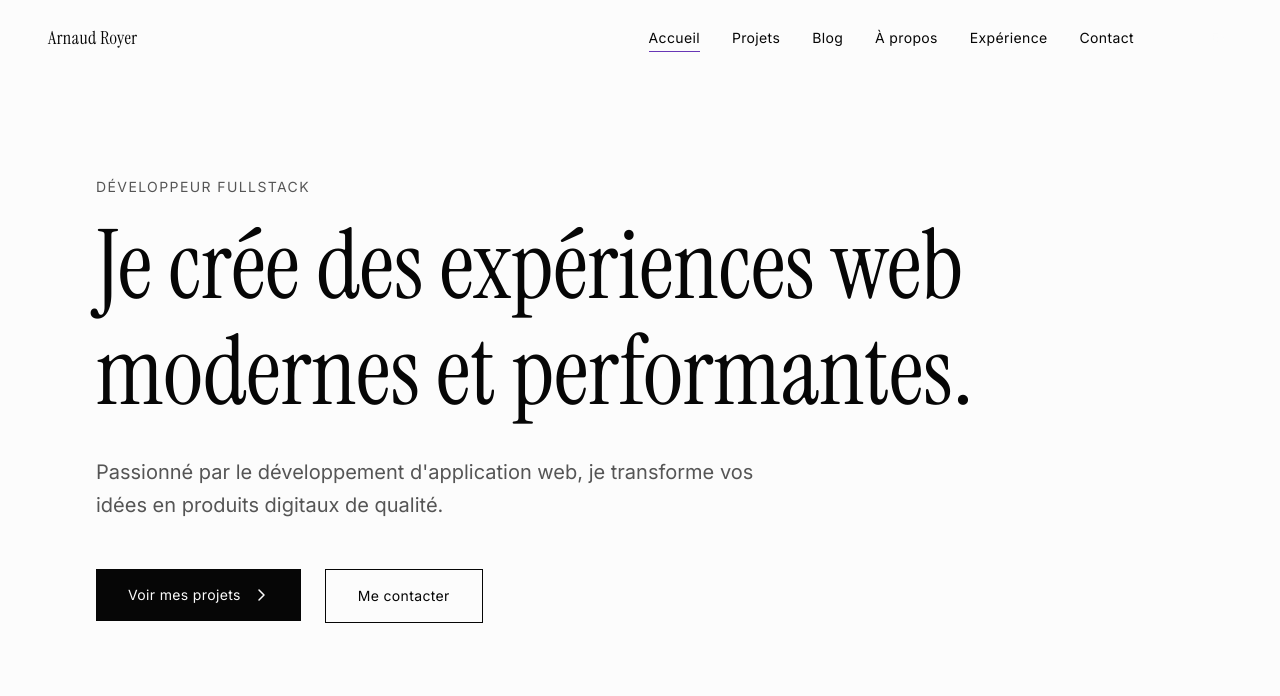
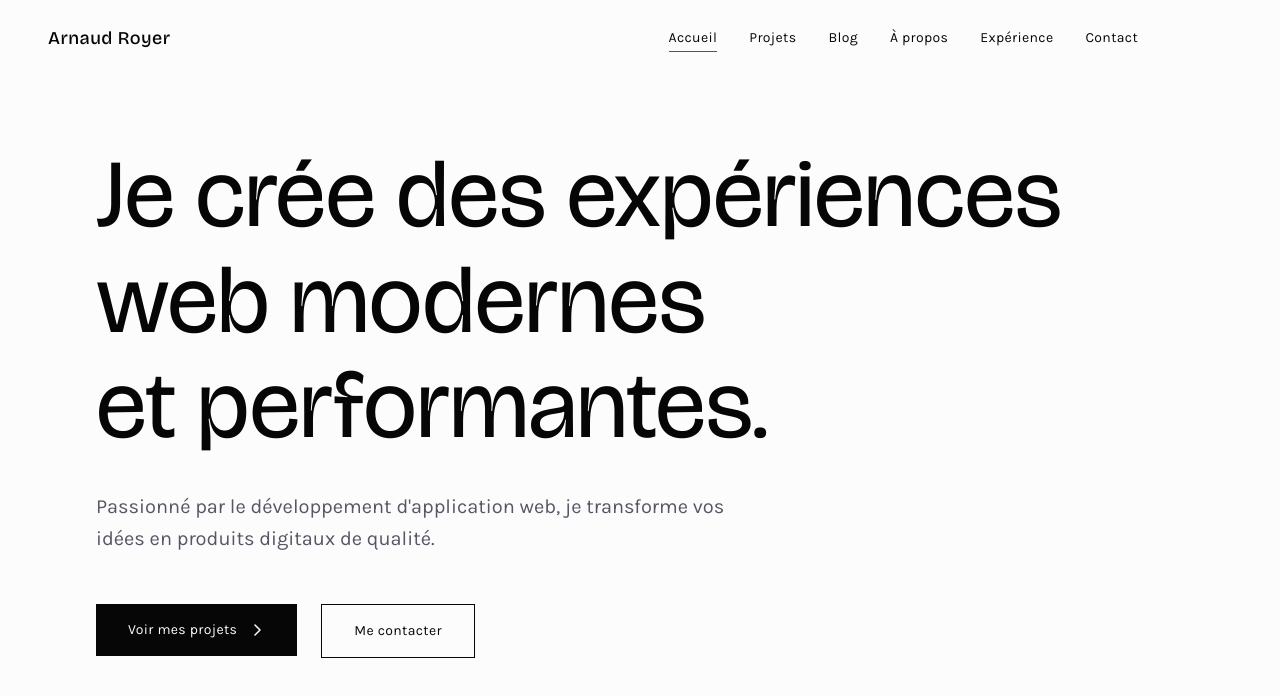
Before and after one commit to itsarnaud/Portfolio, a Next.js app: page /fr in a window 1280 px wide. Shown: the top 696 px of the page. Built offline with nearby package versions, Linux system fonts and the light colour scheme.

Commit message:
refactor: supprime les eyebrows au-dessus des titres et la police mono décorative

```diff
--- a/src/app/[locale]/about/page.tsx
+++ b/src/app/[locale]/about/page.tsx
@@ -60,7 +60,6 @@ const About = () => {
   return (
     <div className="min-h-screen pt-32 pb-24">
       <header ref={headerRef} className="px-6 md:px-12 lg:px-24 mb-24">
-        <p className="animate-in text-sm tracking-widest text-muted-foreground mb-4 font-mono">{t('label')}</p>
         <h1 className="animate-in text-4xl md:text-6xl lg:text-7xl font-display leading-tight mb-8 max-w-4xl text-balance">
           {t('title')}
         </h1>
@@ -101,7 +100,6 @@ const About = () => {
 
       <section className="px-6 md:px-12 lg:px-24 mb-32 py-24 bg-secondary/50">
         <div className="max-w-6xl mx-auto">
-          <p className="text-sm tracking-widest text-muted-foreground mb-4 font-mono">{t('skillsLabel')}</p>
           <AnimatedText trigger className="text-3xl md:text-4xl font-display mb-16">
             {t('skillsTitle')}
           </AnimatedText>
@@ -160,14 +158,13 @@ const About = () => {
 
       <section ref={valuesRef} className="px-6 md:px-12 lg:px-24 mb-32">
         <div className="max-w-6xl mx-auto">
-          <p className="text-sm tracking-widest text-muted-foreground mb-4 font-mono">{t('valuesLabel')}</p>
           <AnimatedText trigger className="text-3xl md:text-4xl font-display mb-16">
             {t('valuesTitle')}
           </AnimatedText>
           <div className="grid sm:grid-cols-2 gap-8">
             {values.map((value, i) => (
               <div key={i} className="value-card p-8 border border-border hover:border-foreground transition-colors">
-                <span className="text-sm text-brand font-mono mb-4 block">0{i + 1}</span>
+                <span className="text-sm text-brand mb-4 block">0{i + 1}</span>
                 <h3 className="text-xl font-medium mb-4">{value.title}</h3>
                 <p className="text-muted-foreground leading-relaxed">{value.description}</p>
               </div>
--- a/src/app/[locale]/blog/[slug]/page.tsx
+++ b/src/app/[locale]/blog/[slug]/page.tsx
@@ -69,7 +69,7 @@ const BlogPost = () => {
             {t("back")}
           </Link>
 
-          <div className="animate-in flex flex-wrap items-center gap-4 text-sm text-muted-foreground font-mono mb-4">
+          <div className="animate-in flex flex-wrap items-center gap-4 text-sm text-muted-foreground mb-4">
             <span>{formatDate(post.date, locale)}</span>
           </div>
 
--- a/src/app/[locale]/blog/page.tsx
+++ b/src/app/[locale]/blog/page.tsx
@@ -52,7 +52,6 @@ const Blog = () => {
   return (
     <div className="min-h-screen pt-32 pb-24">
       <header ref={headerRef} className="px-6 md:px-12 lg:px-24 mb-16">
-        <p className="animate-in text-sm tracking-widest text-muted-foreground mb-4 font-mono">{t('label')}</p>
         <h1 className="animate-in text-4xl md:text-6xl lg:text-7xl font-display leading-tight mb-6 max-w-4xl text-balance">
           {t('title')}
         </h1>
@@ -70,7 +69,7 @@ const Blog = () => {
               className="group border-t border-border pt-10 first:border-t-0 first:pt-0"
             >
               <Link href={`/blog/${post.slug}`} className="block">
-                <p className="text-xs tracking-widest text-muted-foreground font-mono mb-3">
+                <p className="text-xs tracking-widest text-muted-foreground mb-3">
                   {formatDate(post.date, locale)}
                 </p>
                 <h2 className="text-2xl md:text-3xl font-medium group-hover:opacity-70 transition-opacity mb-3">
--- a/src/app/[locale]/experiences/page.tsx
+++ b/src/app/[locale]/experiences/page.tsx
@@ -56,7 +56,6 @@ const ExperiencePage = () => {
   return (
     <div className="min-h-screen pt-32 pb-24">
       <header ref={headerRef} className="px-6 md:px-12 lg:px-24 mb-24">
-        <p className="animate-in text-sm tracking-widest text-muted-foreground mb-4 font-mono">{t('label')}</p>
         <h1 className="animate-in text-4xl md:text-6xl lg:text-7xl font-display leading-tight mb-8 max-w-4xl text-balance">
           {t('title')}
         </h1>
@@ -81,7 +80,7 @@ const ExperiencePage = () => {
               <div className="timeline-dot hidden lg:block absolute left-1/2 top-8 w-4 h-4 bg-foreground rounded-full -translate-x-1/2 z-10" />
               <div className={`${i % 2 === 0 ? "lg:pr-16 lg:text-right" : "lg:col-start-2 lg:pl-16"} ${i % 2 === 1 ? "lg:direction-ltr" : ""}`}>
                 <div className="p-8 border border-border hover:border-foreground transition-colors bg-background">
-                  <div className={`flex flex-wrap items-center gap-3 text-sm text-muted-foreground font-mono mb-4 ${i % 2 === 0 ? "lg:justify-end" : "lg:justify-start"}`}>
+                  <div className={`flex flex-wrap items-center gap-3 text-sm text-muted-foreground mb-4 ${i % 2 === 0 ? "lg:justify-end" : "lg:justify-start"}`}>
                     <span>{exp.period}</span>
                     <span className="w-1 h-1 rounded-full bg-muted-foreground" />
                     <span>{exp.location}</span>
@@ -121,14 +120,13 @@ const ExperiencePage = () => {
 
       <section className="px-6 md:px-12 lg:px-24 mb-32 py-24 bg-secondary/50">
         <div className="max-w-4xl mx-auto">
-          <p className="text-sm tracking-widest text-muted-foreground mb-4 font-mono">{t('educationLabel')}</p>
           <AnimatedText trigger as="h2" className="text-3xl md:text-4xl font-display mb-16">
             {t('educationTitle')}
           </AnimatedText>
           <div className="space-y-8">
             {education.map((edu, i) => (
               <div key={i} className="flex flex-col md:flex-row md:items-start gap-4 md:gap-8 pb-8 border-b border-border last:border-0">
-                <span className="text-sm text-muted-foreground font-mono shrink-0 md:w-32">{edu.period}</span>
+                <span className="text-sm text-muted-foreground shrink-0 md:w-32">{edu.period}</span>
                 <div>
                   <h3 className="text-xl font-medium mb-1">{edu.degree}</h3>
                   <p className="text-muted-foreground mb-2">{edu.school}</p>
--- a/src/app/[locale]/layout.tsx
+++ b/src/app/[locale]/layout.tsx
@@ -1,5 +1,5 @@
 import type { Metadata, Viewport } from 'next';
-import { Geist_Mono, Inter, Instrument_Serif } from 'next/font/google';
+import { Karla, Bricolage_Grotesque } from 'next/font/google';
 import { NextIntlClientProvider } from 'next-intl';
 import { getMessages, getTranslations, setRequestLocale } from 'next-intl/server';
 import { routing } from '../../i18n/routing';
@@ -14,9 +14,8 @@ import Footer from '../../components/global/Footer';
 import { PersonJsonLd, WebsiteJsonLd } from '../../components/seo/JsonLd';
 import "../globals.css";
 
-const inter = Inter({ subsets: ["latin"], variable: "--font-inter" });
-const instrumentSerif = Instrument_Serif({ subsets: ["latin"], weight: "400", variable: "--font-display" });
-const geistMono = Geist_Mono({ subsets: ["latin"], variable: "--font-mono" });
+const karla = Karla({ subsets: ["latin"], variable: "--font-karla" });
+const bricolage = Bricolage_Grotesque({ subsets: ["latin"], variable: "--font-display" });
 
 const siteUrl = 'https://arnaudroyer.fr';
 
@@ -96,7 +95,7 @@ export default async function LocaleLayout({ children, params }: Props) {
         <Analytics />
         <SpeedInsights />
       </head>
-      <body className={`${inter.variable} ${instrumentSerif.variable} ${geistMono.variable} font-sans antialiased`}>
+      <body className={`${karla.variable} ${bricolage.variable} font-sans antialiased`}>
         <NextIntlClientProvider messages={messages}>
           <CustomCursor />
           <Navbar />
--- a/src/app/[locale]/not-found.tsx
+++ b/src/app/[locale]/not-found.tsx
@@ -8,7 +8,7 @@ export default function NotFound() {
 
   return (
     <div className="min-h-screen flex flex-col items-center justify-center px-6 text-center">
-      <p className="text-sm tracking-widest text-muted-foreground mb-6 font-mono">{t('badge')}</p>
+      <p className="text-sm tracking-widest text-muted-foreground mb-6">{t('badge')}</p>
       <h1 className="text-4xl md:text-6xl font-display mb-6">{t('title')}</h1>
       <p className="text-lg text-muted-foreground mb-12 max-w-md">{t('subtitle')}</p>
       <Link
--- a/src/app/[locale]/page.tsx
+++ b/src/app/[locale]/page.tsx
@@ -16,17 +16,15 @@ const Home = () => {
   const featuredProjects = allProjects.slice(0, 2);
 
   const heroRef    = useRef<HTMLDivElement>(null);
-  const jobRef     = useRef<HTMLParagraphElement>(null);
   const titleRef   = useRef<HTMLHeadingElement>(null);
   const subtitleRef = useRef<HTMLParagraphElement>(null);
   const ctaRef     = useRef<HTMLDivElement>(null);
 
   useEffect(() => {
     const ctx = gsap.context(() => {
-      gsap.fromTo(jobRef.current, { y: 130, opacity: 0 }, { y: 0, opacity: 1, duration: 0.8, ease: "power3.out", delay: 0.3 });
-      gsap.fromTo(titleRef.current, { y: 100, opacity: 0 }, { y: 0, opacity: 1, duration: 0.8, ease: "power3.out", delay: 0.4 });
-      gsap.fromTo(subtitleRef.current, { y: 50, opacity: 0 }, { y: 0, opacity: 1, duration: 0.7, ease: "power3.out", delay: 0.5 });
-      gsap.fromTo(ctaRef.current, { y: 30, opacity: 0 }, { y: 0, opacity: 1, duration: 0.6, ease: "power3.out", delay: 0.6 });
+      gsap.fromTo(titleRef.current, { y: 100, opacity: 0 }, { y: 0, opacity: 1, duration: 0.8, ease: "power3.out", delay: 0.3 });
+      gsap.fromTo(subtitleRef.current, { y: 50, opacity: 0 }, { y: 0, opacity: 1, duration: 0.7, ease: "power3.out", delay: 0.4 });
+      gsap.fromTo(ctaRef.current, { y: 30, opacity: 0 }, { y: 0, opacity: 1, duration: 0.6, ease: "power3.out", delay: 0.5 });
     }, heroRef);
     return () => ctx.revert();
   }, []);
@@ -34,10 +32,6 @@ const Home = () => {
   return (
     <>
       <section ref={heroRef} className="min-h-screen flex flex-col justify-center px-6 md:px-12 lg:px-24">
-        <p ref={jobRef} className="uppercase text-sm tracking-widest mb-4 text-mono text-muted-foreground">
-          {t("badge")}
-        </p>
-
         <h1 ref={titleRef} className="text-5xl md:text-7xl lg:text-8xl font-display leading-[1.1] mb-8 text-balance">
           {locale === "fr" ? (
             <>Je crée des expériences web modernes et performantes.</>
@@ -90,12 +84,9 @@ const Home = () => {
       <section className="py-32 px-6 md:px-12 lg:px-24 bg-secondary/50">
         <div className="max-w-6xl mx-auto">
           <div className="flex items-end justify-between mb-16">
-            <div>
-              <p className="text-sm tracking-widest text-muted-foreground mb-2 font-mono">{t("selectedProjects")}</p>
-              <AnimatedText trigger as="h2" className="text-3xl md:text-4xl font-display">
-                {t("recentWork")}
-              </AnimatedText>
-            </div>
+            <AnimatedText trigger as="h2" className="text-3xl md:text-4xl font-display">
+              {t("recentWork")}
+            </AnimatedText>
             <Link href="/projects" className="inline-flex items-center gap-2 text-foreground hover:text-brand transition-colors group">
               {t("allProjects")}
               <svg width="16" height="16" viewBox="0 0 16 16" fill="none" className="transition-all group-hover:translate-x-2">
@@ -121,7 +112,7 @@ const Home = () => {
                     <h3 className="text-xl font-medium mb-1">{project.title}</h3>
                     <p className="text-muted-foreground">{project.description}</p>
                   </div>
-                  <span className="text-xs tracking-widest text-muted-foreground font-mono">{project.type}</span>
+                  <span className="text-xs tracking-widest text-muted-foreground">{project.type}</span>
                 </div>
               </Link>
             ))}
--- a/src/app/[locale]/projects/[slug]/page.tsx
+++ b/src/app/[locale]/projects/[slug]/page.tsx
@@ -73,7 +73,7 @@ const Project = () => {
             {t("back")}
           </Link>
 
-          <div className="animate-in flex flex-wrap items-center gap-4 text-sm text-muted-foreground font-mono mb-4">
+          <div className="animate-in flex flex-wrap items-center gap-4 text-sm text-muted-foreground mb-4">
             <span>{project.category}</span>
             <span className="w-1 h-1 rounded-full bg-muted-foreground" />
             <span>{project.year}</span>
@@ -118,7 +118,7 @@ const Project = () => {
           <div className="max-w-4xl mx-auto">
             <div className="content-block grid sm:grid-cols-3 gap-8 mb-16 pb-16 border-b border-border">
               <div>
-                <p className="text-sm text-muted-foreground mb-2 font-mono">{t("year")}</p>
+                <p className="text-sm text-muted-foreground mb-2">{t("year")}</p>
                 <p className="font-medium">{project.year}</p>
               </div>
             </div>
@@ -165,7 +165,7 @@ const Project = () => {
 
         <section className="mt-32 px-6 md:px-12 lg:px-24">
           <div className="border-t border-border pt-16">
-            <p className="text-sm tracking-widest text-muted-foreground mb-4 font-mono">{t("nextProject")}</p>
+            <p className="text-sm tracking-widest text-muted-foreground mb-4">{t("nextProject")}</p>
             <Link href={`/projects/${nextProject.slug}`} className="group block">
               <h2 className="text-4xl md:text-5xl font-display group-hover:opacity-70 transition-opacity">
                 {nextProject.title}
--- a/src/app/[locale]/projects/page.tsx
+++ b/src/app/[locale]/projects/page.tsx
@@ -48,7 +48,6 @@ const Projects = () => {
   return (
     <div className="min-h-screen pt-32 pb-24">
       <header ref={headerRef} className="px-6 md:px-12 lg:px-24 mb-16">
-        <p className="animate-in text-sm tracking-widest text-muted-foreground mb-4 font-mono">{t('label')}</p>
         <h1 className="animate-in text-4xl md:text-6xl lg:text-7xl font-display leading-tight mb-6 max-w-4xl text-balance">
           {t('title')}
         </h1>
@@ -78,7 +77,7 @@ const Projects = () => {
                 </div>
                 <div className="flex items-start justify-between gap-4 mb-3">
                   <h2 className="text-2xl font-medium group-hover:opacity-70 transition-opacity">{project.title}</h2>
-                  <div className="flex items-center gap-3 text-xs tracking-widest text-muted-foreground font-mono shrink-0">
+                  <div className="flex items-center gap-3 text-xs tracking-widest text-muted-foreground shrink-0">
                     <span>{project.year}</span>
                   </div>
                 </div>
--- a/src/app/globals.css
+++ b/src/app/globals.css
@@ -11,18 +11,18 @@
   --popover-foreground: oklch(0.12 0 0);
   --primary: oklch(0.12 0 0);
   --primary-foreground: oklch(0.99 0 0);
-  --secondary: oklch(0.96 0 0);
+  --secondary: oklch(0.96 0.006 296);
   --secondary-foreground: oklch(0.12 0 0);
-  --muted: oklch(0.96 0 0);
-  --muted-foreground: oklch(0.45 0 0);
-  --accent: oklch(0.96 0 0);
+  --muted: oklch(0.96 0.006 296);
+  --muted-foreground: oklch(0.46 0.025 296);
+  --accent: oklch(0.96 0.006 296);
   --accent-foreground: oklch(0.12 0 0);
   --brand: oklch(0.47 0.19 296);
   --brand-foreground: oklch(0.98 0.01 296);
   --destructive: oklch(0.577 0.245 27.325);
   --destructive-foreground: oklch(0.577 0.245 27.325);
-  --border: oklch(0.91 0 0);
-  --input: oklch(0.91 0 0);
+  --border: oklch(0.9 0.01 296);
+  --input: oklch(0.9 0.01 296);
   --ring: oklch(0.47 0.19 296);
   --chart-1: oklch(0.646 0.222 41.116);
   --chart-2: oklch(0.6 0.118 184.704);
@@ -52,16 +52,16 @@
   --popover-foreground: oklch(0.93 0 0);
   --primary: oklch(0.93 0 0);
   --primary-foreground: oklch(0.1 0 0);
-  --secondary: oklch(0.18 0 0);
+  --secondary: oklch(0.19 0.012 296);
   --secondary-foreground: oklch(0.93 0 0);
-  --muted: oklch(0.18 0 0);
-  --muted-foreground: oklch(0.6 0 0);
-  --accent: oklch(0.18 0 0);
+  --muted: oklch(0.19 0.012 296);
+  --muted-foreground: oklch(0.62 0.03 296);
+  --accent: oklch(0.19 0.012 296);
   --accent-foreground: oklch(0.93 0 0);
   --brand: oklch(0.74 0.15 296);
   --brand-foreground: oklch(0.15 0.03 296);
-  --border: oklch(0.22 0 0);
-  --input: oklch(0.22 0 0);
+  --border: oklch(0.23 0.015 296);
+  --input: oklch(0.23 0.015 296);
   --ring: oklch(0.74 0.15 296);
   --chart-1: oklch(0.488 0.243 264.376);
   --chart-2: oklch(0.696 0.17 162.48);
@@ -79,9 +79,9 @@
 }
 
 @theme inline {
-  --font-sans: "Inter", "Inter Fallback", system-ui, sans-serif;
-  --font-mono: "Geist Mono", "Geist Mono Fallback", monospace;
-  --font-display: "Instrument Serif", "Georgia", serif;
+  --font-sans: "Karla", "Karla Fallback", system-ui, sans-serif;
+  --font-mono: ui-monospace, "SF Mono", "Cascadia Code", monospace;
+  --font-display: "Bricolage Grotesque", "Bricolage Grotesque Fallback", system-ui, sans-serif;
   --color-background: var(--background);
   --color-foreground: var(--foreground);
   --color-card: var(--card);
--- a/src/components/global/LanguageSwitcher.tsx
+++ b/src/components/global/LanguageSwitcher.tsx
@@ -20,7 +20,7 @@ const LanguageSwitcher = () => {
   };
 
   return (
-    <div className={`flex items-center gap-1 text-xs font-mono tracking-widest text-primary-foreground transition-opacity ${isPending ? 'opacity-50' : ''}`}>
+    <div className={`flex items-center gap-1 text-xs tracking-widest text-primary-foreground transition-opacity ${isPending ? 'opacity-50' : ''}`}>
       <button
         onClick={() => switchLocale('fr')}
         className={`px-1 transition-opacity ${locale === 'fr' ? 'opacity-100' : 'opacity-40 hover:opacity-70'}`}
```
Also changed, not shown: src/app/[locale]/contact/page.tsx (+4 -5 lines).
